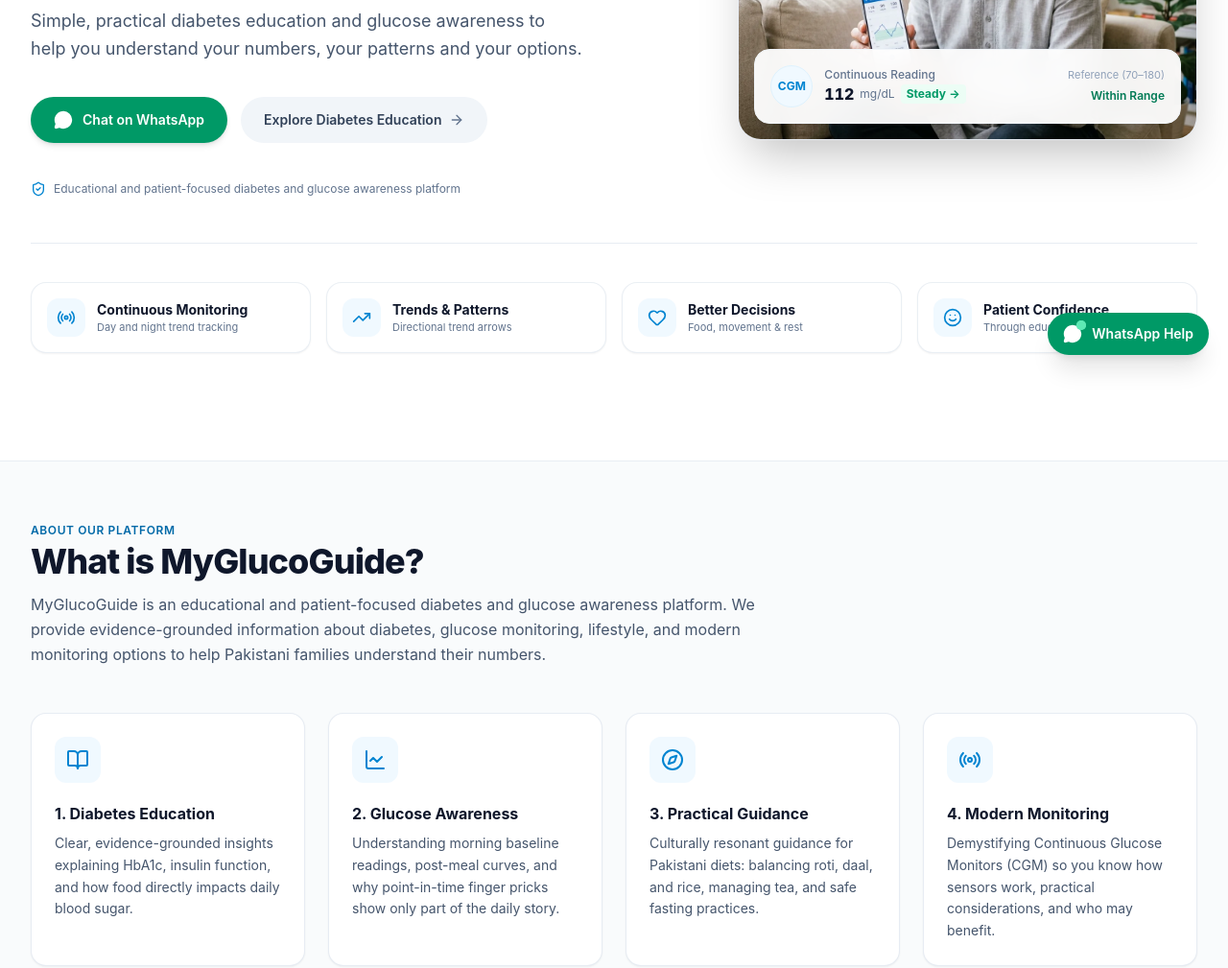
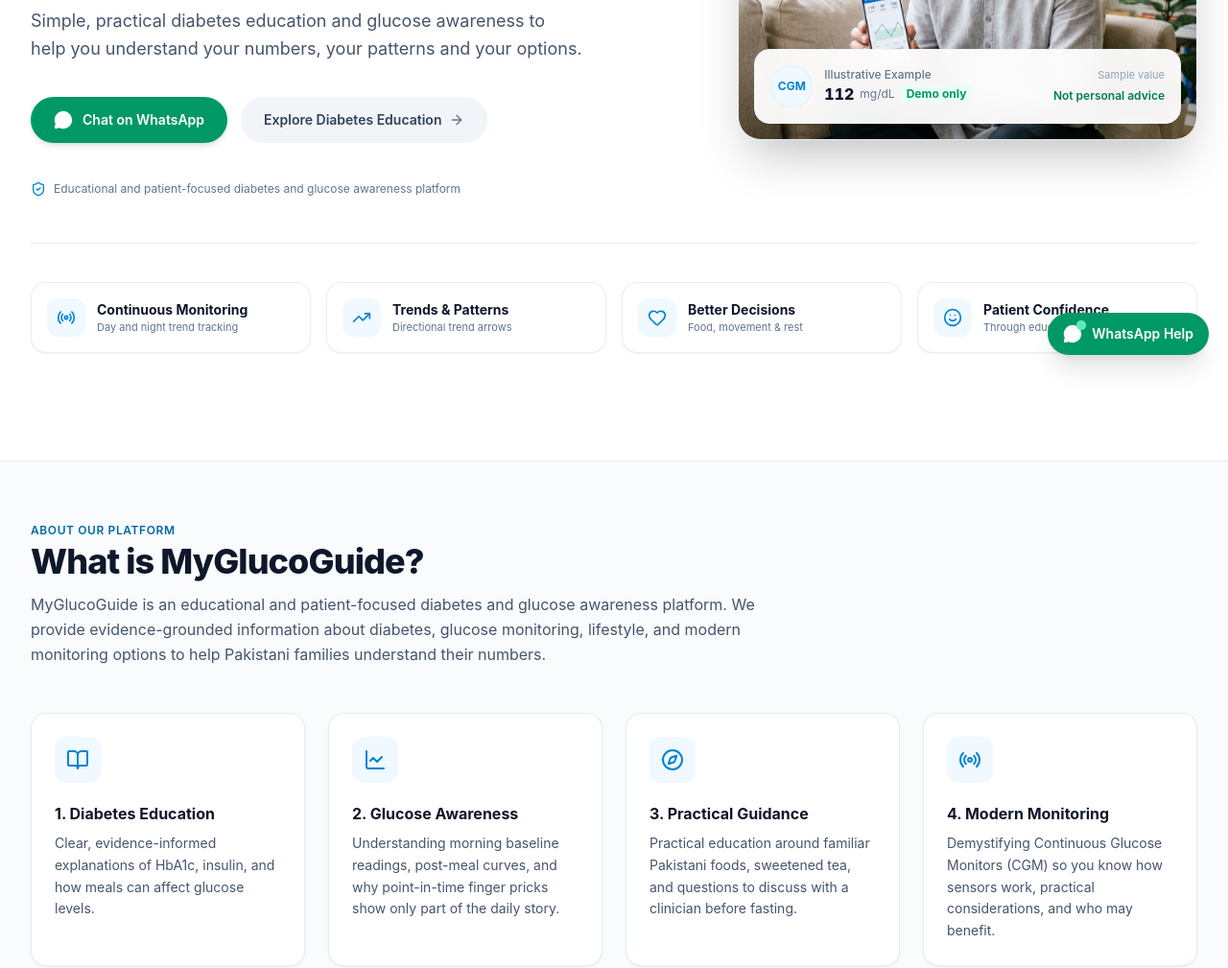
Before and after one commit to Sohaibk111/MyGlucoGuide, a React (Vite) app: page / in a window 1280 px wide. Shown: the part 410-1419 px from the top of the page at 96% size. Built offline with nearby package versions, Linux system fonts and the light colour scheme; no server answers.

Commit message:
content: clarify illustrative glucose example

```diff
--- a/src/views/HomeView.tsx
+++ b/src/views/HomeView.tsx
@@ -158,18 +158,18 @@ export const HomeView: React.FC<HomeViewProps> = ({
                       CGM
                     </div>
                     <div>
-                      <div className="text-xs text-slate-500 font-medium">Continuous Reading</div>
+                      <div className="text-xs text-slate-500 font-medium">Illustrative Example</div>
                       <div className="text-base font-extrabold text-slate-900 flex items-center gap-1.5 tabular-nums">
                         112 <span className="text-xs font-normal text-slate-500">mg/dL</span>
                         <span className="text-xs font-bold text-emerald-600 bg-emerald-50 px-1.5 py-0.5 rounded">
-                          Steady →
+                          Demo only
                         </span>
                       </div>
                     </div>
                   </div>
                   <div className="text-right">
-                    <span className="text-[11px] text-slate-400 block">Reference (70–180)</span>
-                    <span className="text-xs font-semibold text-emerald-700">Within Range</span>
+                    <span className="text-[11px] text-slate-400 block">Sample value</span>
+                    <span className="text-xs font-semibold text-emerald-700">Not personal advice</span>
                   </div>
                 </div>
               </div>
@@ -249,7 +249,7 @@ export const HomeView: React.FC<HomeViewProps> = ({
                 1. Diabetes Education
               </h3>
               <p className="text-xs sm:text-sm text-slate-600 leading-relaxed">
-                Clear, evidence-grounded insights explaining HbA1c, insulin function, and how food directly impacts daily blood sugar.
+                Clear, evidence-informed explanations of HbA1c, insulin, and how meals can affect glucose levels.
               </p>
             </div>
 
@@ -273,7 +273,7 @@ export const HomeView: React.FC<HomeViewProps> = ({
                 3. Practical Guidance
               </h3>
               <p className="text-xs sm:text-sm text-slate-600 leading-relaxed">
-                Culturally resonant guidance for Pakistani diets: balancing roti, daal, and rice, managing tea, and safe fasting practices.
+                Practical education around familiar Pakistani foods, sweetened tea, and questions to discuss with a clinician before fasting.
               </p>
             </div>
 
```
